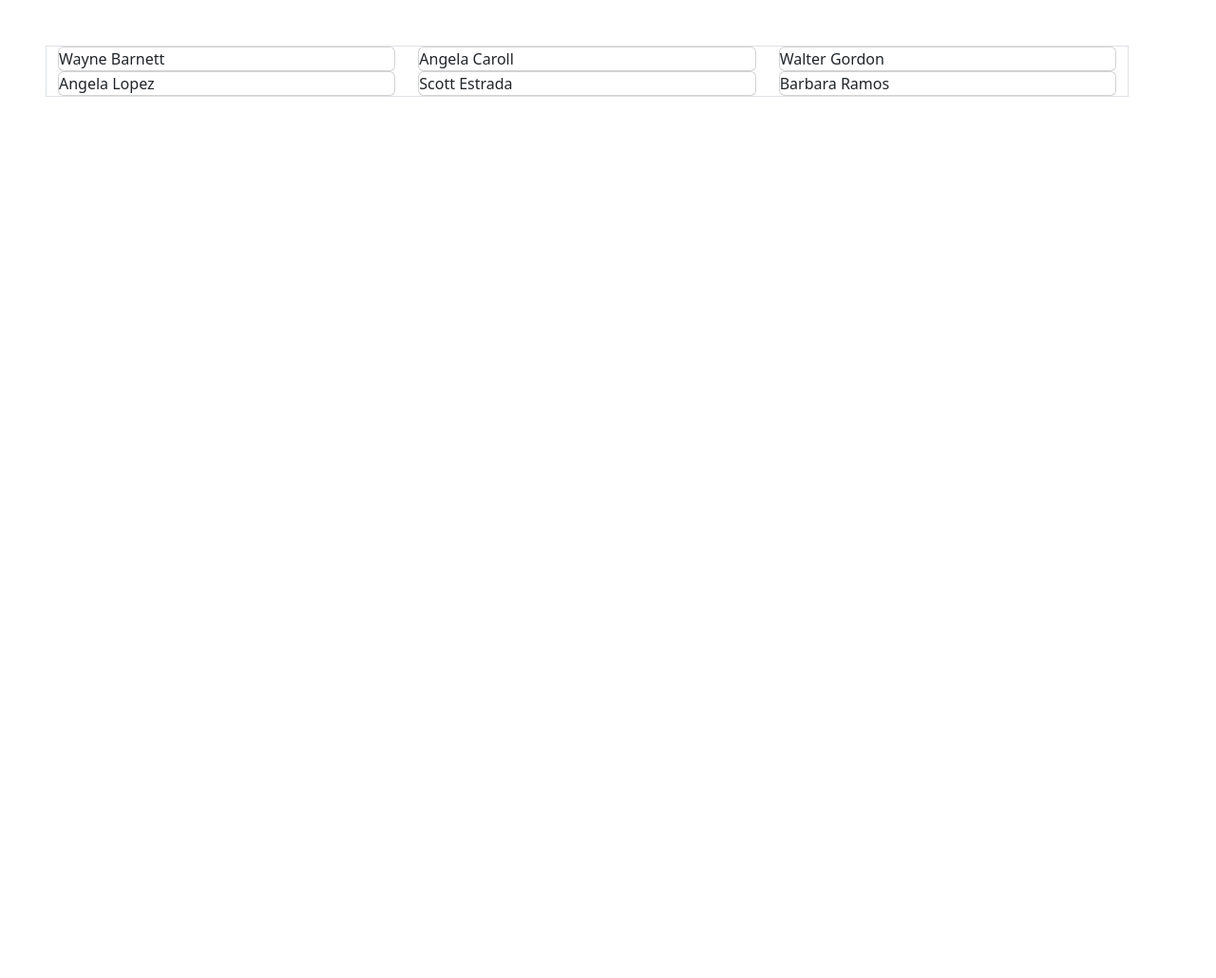
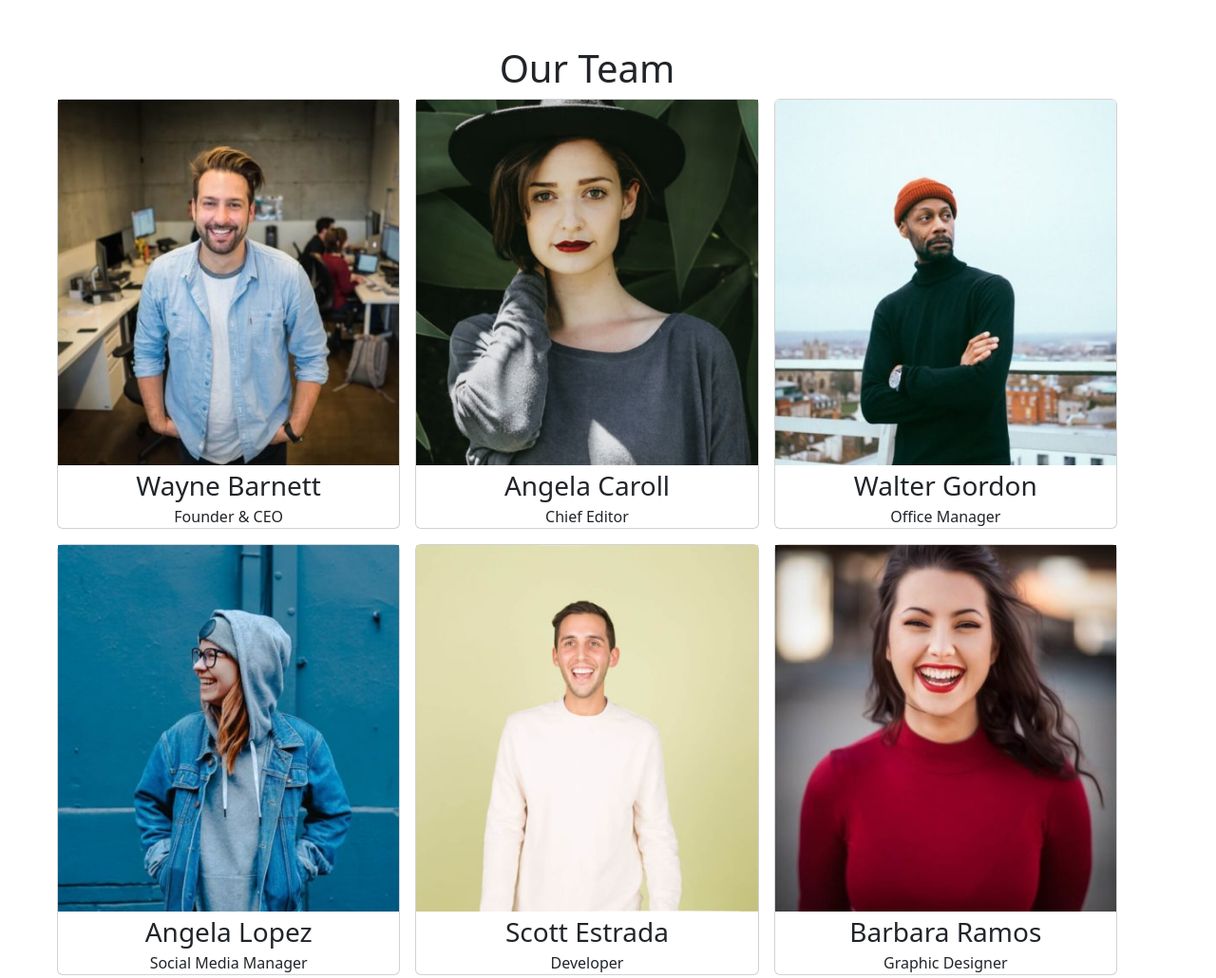
Before and after one commit to MicheleAbategiovanni/js-our-team, a plain HTML site: page index.html in a window 1280 px wide. Shown: the whole page at 95% size. Before the commit the page ends 800 px from the top, so only its background shows below. Drawn offline with nearby package versions, Linux system fonts and the light colour scheme.

Commit message:
completed code with bonus
completed code and all bonus, html adjustments

```diff
--- a/index.html
+++ b/index.html
@@ -16,9 +16,11 @@
 
     <main>
 
-        <div class="container border m-5">
+        <div class="container m-5 text-center">
 
-            <div class="row row-cols-sm-2 row-cols-md-3 align-items-center">
+            <h1>Our Team</h1>
+
+            <div class="row row-cols-sm-2 row-cols-md-3 align-items-center g-3">
 
             </div>
 
--- a/js/main.js
+++ b/js/main.js
@@ -42,6 +42,16 @@ const utentiTeam = [
     },
 ];
 
+const imgUser = [
+
+    "img/wayne-barnett-founder-ceo.jpg",
+    "img/angela-caroll-chief-editor.jpg",
+    "img/walter-gordon-office-manager.jpg",
+    "img/angela-lopez-social-media-manager.jpg",
+    "img/scott-estrada-developer.jpg",
+    "img/barbara-ramos-graphic-designer.jpg",
+];
+
 const rowEl = document.querySelector(".row");
 let divEl;
 
@@ -58,4 +68,4 @@ for (let i = 0; i < utentiTeam.length; i++) {
 
 }
 
-generateCard(rowEl, utentiTeam);
+generateCard(rowEl, utentiTeam, imgUser);
--- a/js/utilities.js
+++ b/js/utilities.js
@@ -1,21 +1,30 @@
-function generateCard(row, listaUtenti) {
+function generateCard(row, listaUtenti, img) {
 
     for (let i = 0; i < utentiTeam.length; i++) {
 
         const colEl = document.createElement("div");
         const cardEl = document.createElement("div");
         const imgEl = document.createElement("img");
-        const divEl = document.createElement("div");
+        const divNameEl = document.createElement("div");
+        const divRolEl = document.createElement("div");
+
         const utente = utentiTeam[i];
 
-        colEl.classList.add("col");
+        colEl.classList.add("col", "text-center");
         cardEl.classList.add("card");
 
-        divEl.innerHTML = `${utente.nome} ${utente.cognome}`;
+        imgEl.src = img[i] ;
+
+        divNameEl.innerHTML = `${utente.nome} ${utente.cognome}`;
+        divNameEl.classList.add("fs-3");
+
+        divRolEl.innerHTML = `${utente.ruolo}`;
+
 
         row.append(colEl);
         colEl.append(cardEl);
-        cardEl.append(divEl);
+        cardEl.append(imgEl, divNameEl, divRolEl);
+
 
     }
 
```
